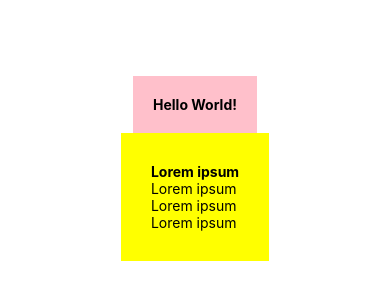
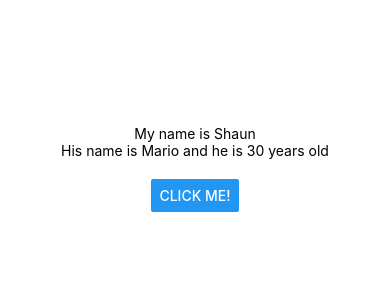
Before and after one commit to Grzegorz258/react-native-beginning, a React Native app: screen / in a window 390 px wide. Shown: the part 254-554 px from the top of the page. Built offline with nearby package versions, Linux system fonts and the light colour scheme.

Commit message:
After Episode 5

```diff
--- a/App.js
+++ b/App.js
@@ -1,17 +1,26 @@
-import React from 'react';
-import { StyleSheet, Text, View } from 'react-native';
+import React, { useState } from 'react';
+import { Button, StyleSheet, Text, View } from 'react-native';
 
 export default function App() {
+  const [name, setName] = useState('Shaun');
+  const [person, setPerson] = useState({
+    name: 'Mario',
+    age: 30,
+  });
+
+  const clickHandler = () => {
+    setName('Mark');
+    setPerson({ name: 'Julio', age: 50 });
+  };
+
   return (
     <View style={styles.container}>
-      <View style={styles.header}>
-        <Text style={styles.boldText}>Hello World!</Text>
-      </View>
-      <View style={styles.body}>
-        <Text style={styles.boldText}>Lorem ipsum</Text>
-        <Text>Lorem ipsum</Text>
-        <Text>Lorem ipsum</Text>
-        <Text>Lorem ipsum</Text>
+      <Text>My name is {name}</Text>
+      <Text>
+        His name is {person.name} and he is {person.age} years old
+      </Text>
+      <View style={styles.buttonContainer}>
+        <Button title="Click me!" onPress={clickHandler} />
       </View>
     </View>
   );
@@ -24,15 +33,7 @@
     justifyContent: 'center',
     backgroundColor: '#fff',
   },
-  header: {
-    padding: 20,
-    backgroundColor: 'pink',
-  },
-  boldText: {
-    fontWeight: 'bold',
-  },
-  body: {
-    padding: 30,
-    backgroundColor: 'yellow',
+  buttonContainer: {
+    marginTop: 20,
   },
 });
```
